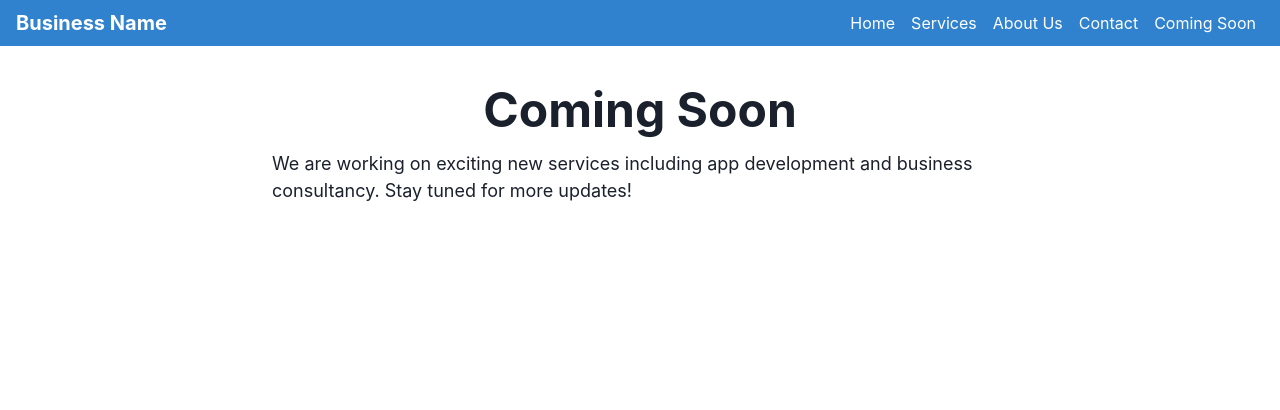
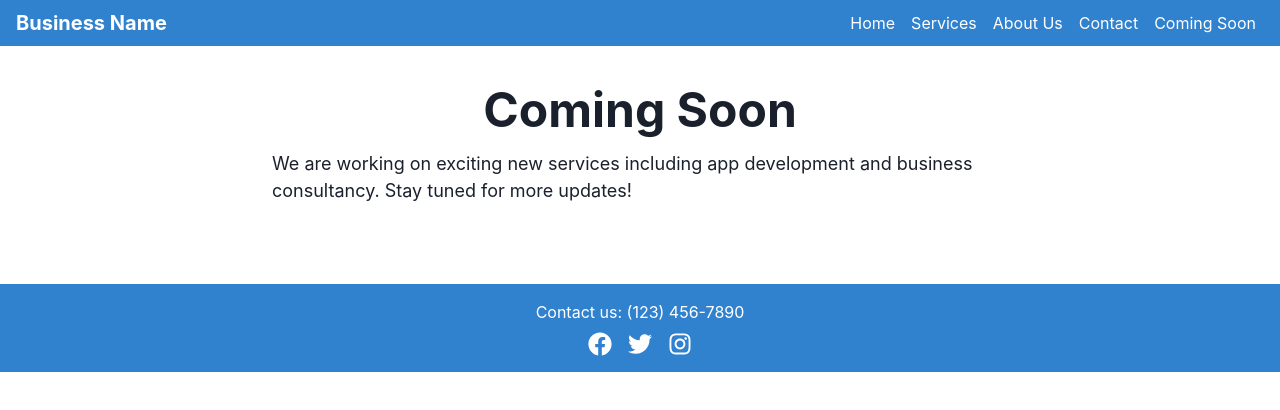
Before and after one commit to GPT-Engineer-App/business-website-html-structure, a React (Vite) app: page /coming-soon in a window 1280 px wide. Shown: the top 410 px of the page. Built offline with nearby package versions, Linux system fonts and the light colour scheme.

Commit message:
Added footer component with social media links and contact number to all pages.

```diff
--- a/src/App.jsx
+++ b/src/App.jsx
@@ -5,6 +5,7 @@ import About from "./pages/About.jsx";
 import Contact from "./pages/Contact.jsx";
 import ComingSoon from "./pages/ComingSoon.jsx";
 import Navbar from "./components/Navbar.jsx";
+import Footer from "./components/Footer.jsx";
 
 function App() {
   return (
@@ -17,6 +18,7 @@ function App() {
         <Route exact path="/contact" element={<Contact />} />
         <Route exact path="/coming-soon" element={<ComingSoon />} />
       </Routes>
+      <Footer />
     </Router>
   );
 }
--- /dev/null
+++ b/src/components/Footer.jsx
@@ -0,0 +1,25 @@
+import { Box, Flex, Link, Text, Icon } from "@chakra-ui/react";
+import { FaFacebook, FaTwitter, FaInstagram } from "react-icons/fa";
+
+const Footer = () => {
+  return (
+    <Box bg="blue.500" color="white" py={4} mt={10}>
+      <Flex direction="column" align="center">
+        <Text mb={2}>Contact us: (123) 456-7890</Text>
+        <Flex>
+          <Link href="https://www.facebook.com" isExternal mx={2}>
+            <Icon as={FaFacebook} boxSize={6} />
+          </Link>
+          <Link href="https://www.twitter.com" isExternal mx={2}>
+            <Icon as={FaTwitter} boxSize={6} />
+          </Link>
+          <Link href="https://www.instagram.com" isExternal mx={2}>
+            <Icon as={FaInstagram} boxSize={6} />
+          </Link>
+        </Flex>
+      </Flex>
+    </Box>
+  );
+};
+
+export default Footer;
```
